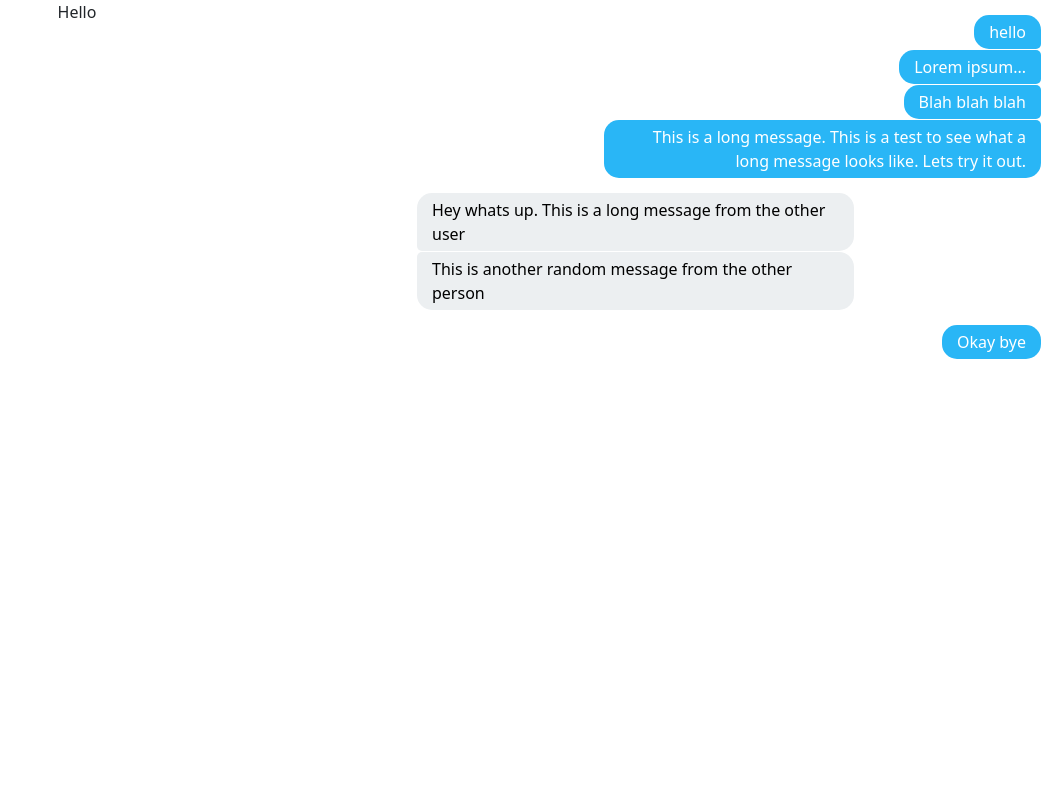
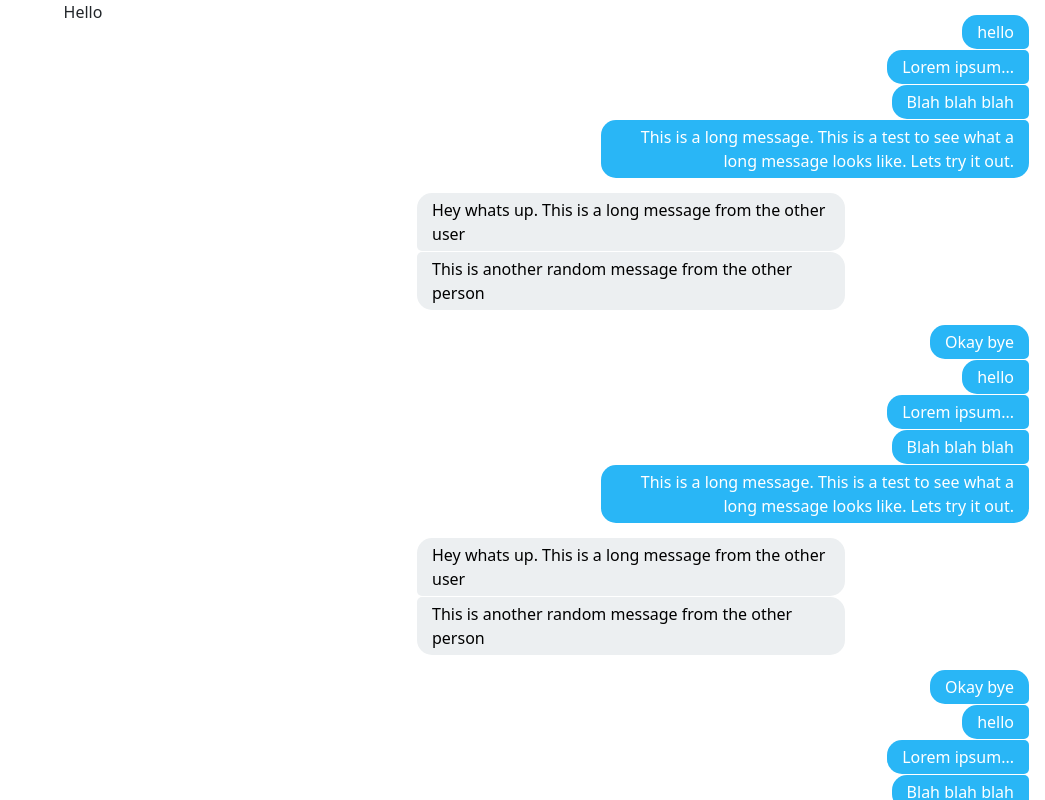
Before and after one commit to DevanTurtle7/full-stack-chat, a React (Create React App) app: page / in a window 1280 px wide. Shown: the whole page, without its empty margins (235-1280 px from the left). Built offline with nearby package versions, Linux system fonts and the light colour scheme.

Commit message:
added scrolling to chat

```diff
--- a/src/App.js
+++ b/src/App.js
@@ -1,15 +1,17 @@
 import './App.css';
 import Chat from './Chat';
 import Sidebar from './Sidebar';
-import { Row } from 'reactstrap';
+import { Row, Container } from 'reactstrap';
 
 function App() {
   return (
     <div className="App">
-      <Row>
-        <Sidebar />
-        <Chat />
-      </Row>
+      <Container fluid>
+        <Row className="row-height">
+          <Sidebar />
+          <Chat />
+        </Row>
+      </Container>
     </div>
   );
 }
--- a/src/Chat.js
+++ b/src/Chat.js
@@ -8,6 +8,20 @@ class Chat extends Component {
 
         // Temp stuff for testing
         this.messages = [
+            {sender: 1, message: "hello"},
+            {sender: 1, message: "Lorem ipsum..."},
+            {sender: 1, message: "Blah blah blah"},
+            {sender: 1, message: "This is a long message. This is a test to see what a long message looks like. Lets try it out."},
+            {sender: 2, message: "Hey whats up. This is a long message from the other user"},
+            {sender: 2, message: "This is another random message from the other person"},
+            {sender: 1, message: "Okay bye"},
+            {sender: 1, message: "hello"},
+            {sender: 1, message: "Lorem ipsum..."},
+            {sender: 1, message: "Blah blah blah"},
+            {sender: 1, message: "This is a long message. This is a test to see what a long message looks like. Lets try it out."},
+            {sender: 2, message: "Hey whats up. This is a long message from the other user"},
+            {sender: 2, message: "This is another random message from the other person"},
+            {sender: 1, message: "Okay bye"},
             {sender: 1, message: "hello"},
             {sender: 1, message: "Lorem ipsum..."},
             {sender: 1, message: "Blah blah blah"},
@@ -38,7 +52,7 @@ class Chat extends Component {
         }
 
         return (
-            <Col className="mx-1">{messages}</Col>
+            <Col className="mx-1 chatWindow">{messages}</Col>
         )
     }
 }
--- a/src/index.css
+++ b/src/index.css
@@ -11,6 +11,10 @@ code {
   font-family: source-code-pro, Menlo, Monaco, Consolas, 'Courier New',
     monospace;
 }
+
+* {
+  -ms-overflow-style: none !important;
+  }
 
 .chatBubble {
   width: fit-content;
@@ -54,3 +58,12 @@ code {
   border-bottom-left-radius: 15px;
   border-bottom-right-radius: 15px;
 }
+
+.row-height {
+  height: 100vh;
+}
+
+.chatWindow {
+  height: 100%;
+  overflow-y: scroll;
+}
```
